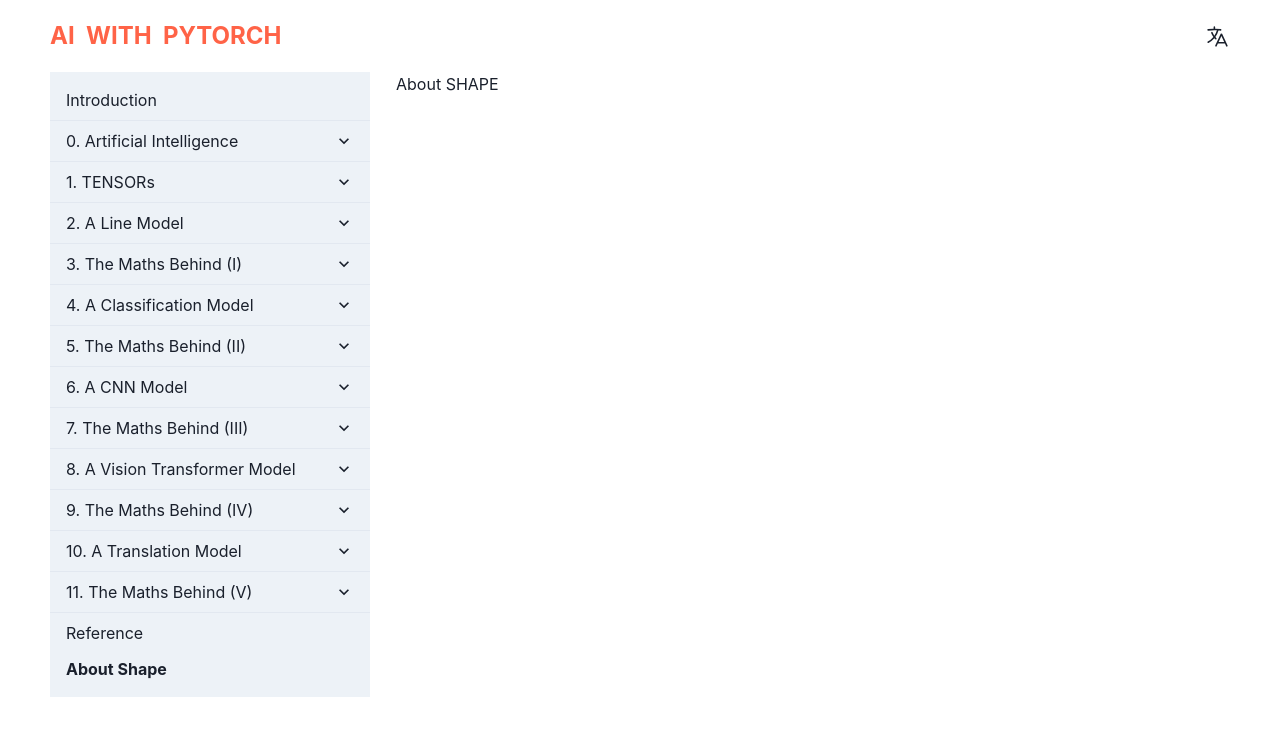
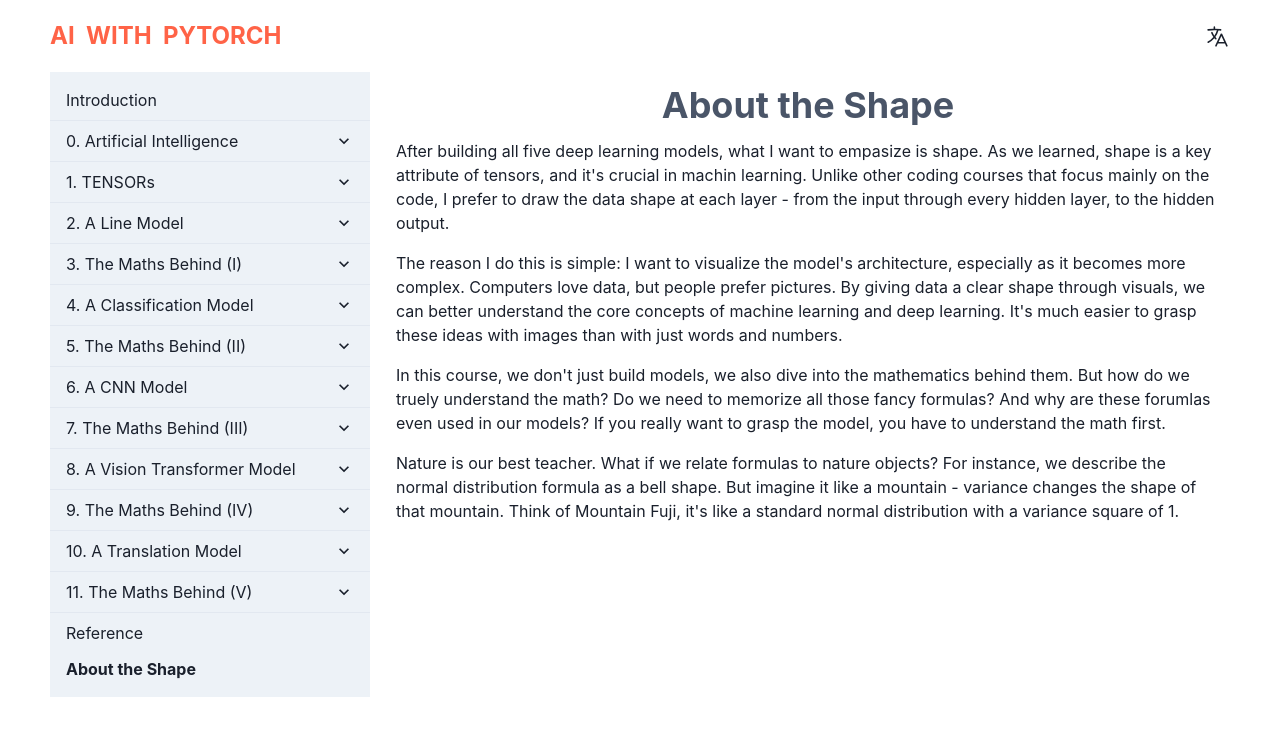
Before and after one commit to lqfeng2022/pytorch-hub, a React (Vite) app: page /about-shape in a window 1280 px wide. Shown: the top 736 px of the page. Built offline with nearby package versions, Linux system fonts and the light colour scheme.

Commit message:
the first version is over

```diff
--- a/src/components/Definition.tsx
+++ b/src/components/Definition.tsx
@@ -11,7 +11,9 @@ const Definition = ({ title, definition }: Props) => {
       <Text as='b' fontSize='xl' color='gray.600'>{title}</Text>
       <Center my={5} minH='250px' bg='red.50'>
         <Box maxW='600px' px={5}>
-          <Text textAlign='center' fontSize='2xl' color='tomato'>{definition.value}</Text>
+          <Text textAlign='center' fontSize='2xl' color='tomato'>
+            {definition.value}
+          </Text>
         </Box>
       </Center>
       <Stack spacing={4}>
--- a/src/data/introduce.ts
+++ b/src/data/introduce.ts
@@ -6,7 +6,7 @@ export default [
     content: [
       { id: 0,
         title: "",
-        value: "The sole purpose of this book is to help readers understand the key architecture behind ChatGPT - the Transformer. I built five deep learning models, progressing from simple to more complex, to help master the general workflow of deep learnig models. In the final moel, we’ll create a language translation model using the Transformer architecture. Follow along with me step by step as I code, and along the way, I’ll also explain some of the basic mathematical and computer science concepts behind each model."
+        value: "The main goal of this book is to help readers get a clear understanding of the key behind ChatGPT - the Transformer. I built five deep learning models, progressing from simple to more complex, to help master the general workflow of deep learnig models. In the final moel, we’ll create a language translation model using the Transformer architecture. Follow along with me step by step as I code, and along the way, I’ll also explain some of the basic mathematical and computer science concepts behind each model."
       },
     ]
   },
@@ -155,5 +155,28 @@ export default [
         value: "Of course, you could choose to study the math beforehand, but I prefere learning it as we go. There is so much math out there, so it’s more efficient to learn what you need  when you need it.",
       },
     ]
-  }
+  },
+  { id: 7,
+    name: "About the Shape",
+    value: "",
+    image: "",
+    content: [
+      { id: 0,
+        title: "",
+        value: "After building all five deep learning models, what I want to empasize is shape. As we learned, shape is a key attribute of tensors, and it's crucial in machin learning. Unlike other coding courses that focus mainly on the code, I prefer to draw the data shape at each layer - from the input through every hidden layer, to the hidden output."
+      },
+      { id: 1,
+        title: "",
+        value: "The reason I do this is simple: I want to visualize the model's architecture, especially as it becomes more complex. Computers love data, but people prefer pictures. By giving data a clear shape through visuals, we can better understand the core concepts of machine learning and deep learning. It's much easier to grasp these ideas with images than with just words and numbers."
+      },
+      { id: 2,
+        title: "",
+        value: "In this course, we don't just build models, we also dive into the mathematics behind them. But how do we truely understand the math? Do we need to memorize all those fancy formulas? And why are these forumlas even used in our models? If you really want to grasp the model, you have to understand the math first."
+      },
+      { id: 3,
+        title: "",
+        value: "Nature is our best teacher. What if we relate formulas to nature objects? For instance, we describe the normal distribution formula as a bell shape. But imagine it like a mountain - variance changes the shape of that mountain. Think of Mountain Fuji, it's like a standard normal distribution with a variance square of 1."
+      },
+    ]
+  },
 ]
--- a/src/data/sectionList.ts
+++ b/src/data/sectionList.ts
@@ -318,7 +318,7 @@ export default [
     description: []
   },
   { id: 14,
-    name: "About Shape",
+    name: "About the Shape",
     link: "/about-shape",
     items: [],
     description: []
--- a/src/pages/AboutShape.tsx
+++ b/src/pages/AboutShape.tsx
@@ -1,9 +1,19 @@
-import { Container } from '@chakra-ui/react'
+import { Container, Heading, Stack, Text } from '@chakra-ui/react'
+import introduce from '../data/introduce'
 
 const AboutShape = () => {
+  const intro = introduce[7]
+
   return (
     <Container maxW='1200px' px='10px'>
-      <div>About SHAPE</div>
+      <Heading size='xl' color='gray.600' textAlign='center' py={3}>
+        {intro.name}
+      </Heading>
+      <Stack spacing={4}>
+        {intro.content.map((p) =>
+          <Text key={p.id} >{p.value}</Text>
+        )}
+      </Stack>
     </Container>
   )
 }
--- a/src/pages/Introduction.tsx
+++ b/src/pages/Introduction.tsx
@@ -1,19 +1,13 @@
-import { Container, Text, Stack, Heading, Divider, Flex } from '@chakra-ui/react'
-import Section from '../entities/Section'
+import { Container, Divider, Flex, Heading, Text } from '@chakra-ui/react'
+import FootLinks from '../components/FootLinks'
+import IntroduceGrid from '../components/IntroduceGrid'
 import introduce from '../data/introduce'
-import IntroduceGrid from '../components/IntroduceGrid'
-import FootLinks from '../components/FootLinks'
+import sectionList from '../data/sectionList'
 
 const Introduction = () => {
-  const intro = introduce[0]
-  const [ story, contents, ai, tensor, models, maths ] = introduce.slice(1, 7)
-
-  const footer = {
-    l: "Book Cover",
-    r: "0. Artificial Intelligence",
-    ll: "/",
-    rl: "/artificial-intelligence"
-  }
+  const [
+    intro, story, contents, ai, tensor, models, maths ] = introduce.slice(0, 7)
+  const { name: r, link: rl } = sectionList[1]
 
   return (
     <Container maxW='1200px' px='10px'>
@@ -30,12 +24,7 @@ const Introduction = () => {
       <Flex align='center' h='80px'>
         <Divider variant='thick'/>
       </Flex>
-      <FootLinks
-        l={footer.l}
-        ll={footer.ll}
-        r={footer.r}
-        rl={footer.rl}
-      />
+      <FootLinks l={'Book Cover'} ll={'/'} r={r} rl={rl}/>
     </Container>
   )
 }
--- a/src/pages/Reference.tsx
+++ b/src/pages/Reference.tsx
@@ -2,17 +2,13 @@ import { Container, Divider, Flex, Heading, Stack } from '@chakra-ui/react';
 import ReferGrid from '../components/ReferGrid';
 import reference from '../data/reference';
 import FootLinks from '../components/FootLinks';
+import sectionList from '../data/sectionList';
 
 const Reference = () => {
   const [
     paper, statQuest, blueBrown, codeEmporium, others, webs ] = reference
-  const footer = {
-    l: "11. The Maths Behind (V)",
-    r: "About Me",
-    ll: "/the-maths-behind-five",
-    rl: "/about-me"
-  }
-
+  const { name: l, link: ll } = sectionList[12]
+  const { name: r, link: rl } = sectionList[14]
 
   return (
     <Container maxW='1200px' px='10px'>
@@ -33,12 +29,7 @@ const Reference = () => {
       <Flex align='center' h='80px'>
         <Divider variant='thick'/>
       </Flex>
-      <FootLinks
-        l={footer.l}
-        ll={footer.ll}
-        r={footer.r}
-        rl={footer.rl}
-      />
+      <FootLinks l={l} ll={ll} r={r} rl={rl}/>
     </Container>
   )
 }
```
